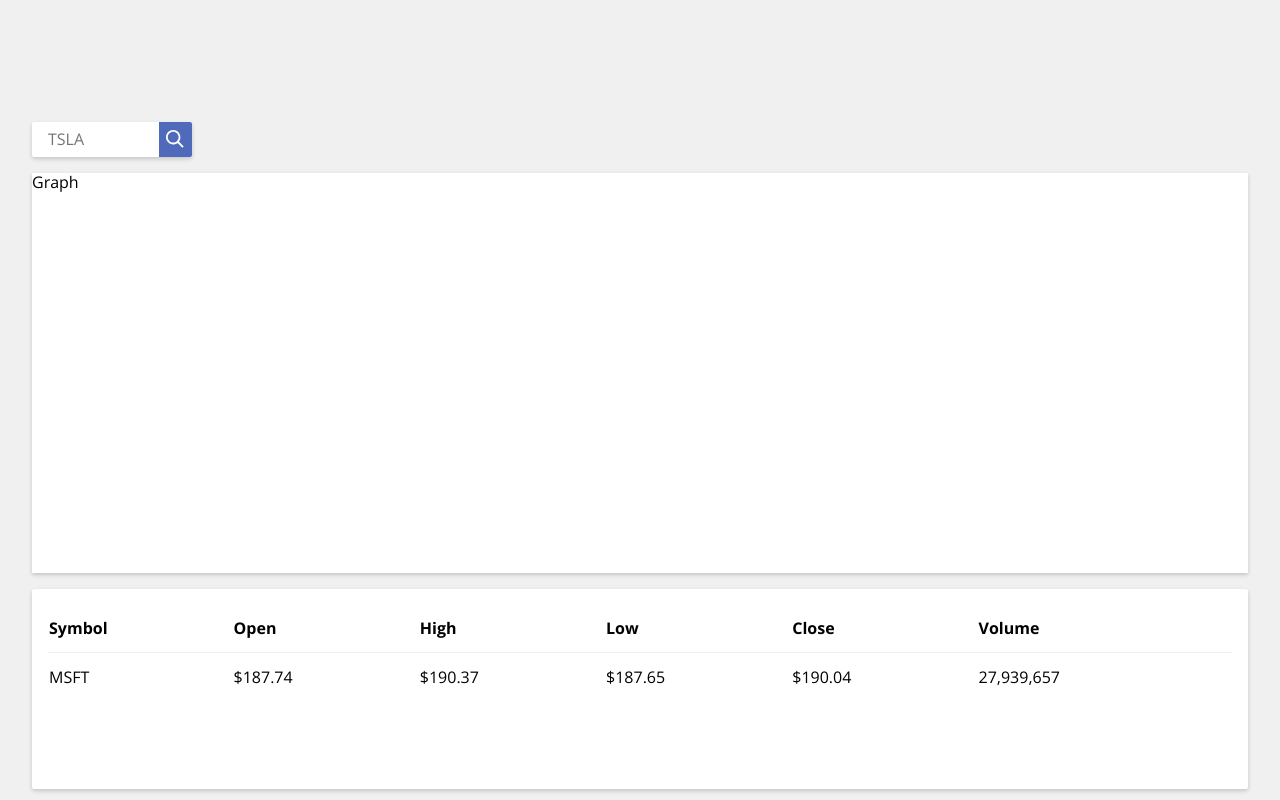
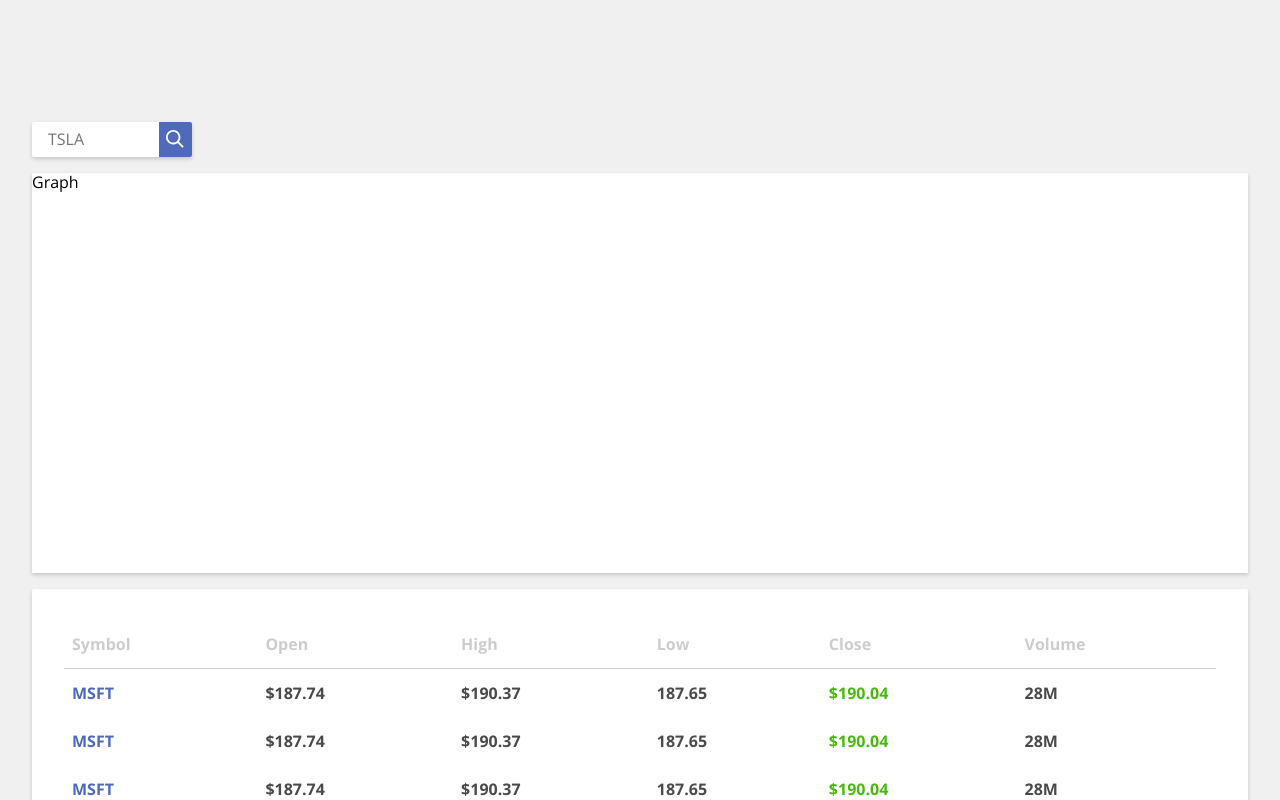
Before and after one commit to abohannon/stock-pool, a React (Create React App) app in the folder client/: page / in a window 1280 px wide. Shown: the top 800 px of the page. Built offline with nearby package versions, Linux system fonts and the light colour scheme.

Commit message:
Updated styling

```diff
--- a/client/src/components/StockItem.js
+++ b/client/src/components/StockItem.js
@@ -1,19 +1,45 @@
 import React from 'react';
 import styled from 'styled-components';
+import { BLUE, GREEN, RED, GREY, WHITE_ALT } from '../constants/style';
 
-const Item = styled.tr`
+const ItemWrapper = styled.tr`
   height: 3rem;
+  font-weight: bold;
+  color: ${GREY};
+
+  &:hover {
+    background-color: ${WHITE_ALT};
+  }
 `;
 
-const StockItem = () => (
-  <Item>
-    <td>MSFT</td>
-    <td>$187.74</td>
-    <td>$190.37</td>
-    <td>$187.65</td>
-    <td>$190.04</td>
-    <td>27,939,657</td>
-  </Item>
-);
+const StyledTd = styled.td`
+  padding: .5rem;
+`;
+
+const Symbol = styled.td`
+  color: ${BLUE};
+  padding: .5rem;
+`;
+
+const Close = styled.td`
+  color: ${props => (props.children > props.open ? GREEN : RED)};
+  padding: .5rem;
+`;
+
+const StockItem = (props) => {
+  const {
+    symbol, open, high, low, close, volume,
+  } = props;
+  return (
+    <ItemWrapper>
+      <Symbol>{symbol}</Symbol>
+      <StyledTd>{open}</StyledTd>
+      <StyledTd>{high}</StyledTd>
+      <StyledTd>{low}</StyledTd>
+      <Close open={open}>{close}</Close>
+      <StyledTd>{volume}</StyledTd>
+    </ItemWrapper>
+  );
+};
 
 export default StockItem;
--- a/client/src/components/StockList.js
+++ b/client/src/components/StockList.js
@@ -1,15 +1,14 @@
 import React from 'react';
 import styled from 'styled-components';
 import StockItem from './StockItem';
-import { BOX_SHADOW } from '../constants/style';
+import { BOX_SHADOW, GREY_EXTRA_LIGHT, GREY_LIGHTEST } from '../constants/style';
 
 const Wrapper = styled.div`
   width: 100%;
   margin-bottom: 1rem;
   background-color: white;
-  height: 200px;
   border-radius: 2px;
-  padding: 1rem;
+  padding: 2rem;
   box-sizing: border-box;
   box-shadow: ${BOX_SHADOW};
 `;
@@ -21,26 +20,51 @@
 
 const TableHeader = styled.tr`
   text-align: left;
-  border-bottom: 1px solid #f0f0f0;
+  border-bottom: 1px solid ${GREY_LIGHTEST};
   margin-bottom: .5rem;
   height: 3rem;
+  color: ${GREY_EXTRA_LIGHT}
 `;
+
+const StyledTh = styled.th`
+  padding: .5rem;
+`;
+
+const StockItemProps = {
+  symbol: 'MSFT',
+  open: '$187.74',
+  high: '$190.37',
+  low: '187.65',
+  close: '$190.04',
+  volume: '28M',
+};
+
+const renderStockItems = () => {
+  let count = 6;
+  const items = [];
+
+  while (count > 0) {
+    items.push(<StockItem {...StockItemProps} />);
+    count--;
+  }
+  return items;
+};
 
 const StockList = () => (
   <Wrapper>
     <Table>
       <thead>
         <TableHeader>
-          <th>Symbol</th>
-          <th>Open</th>
-          <th>High</th>
-          <th>Low</th>
-          <th>Close</th>
-          <th>Volume</th>
+          <StyledTh>Symbol</StyledTh>
+          <StyledTh>Open</StyledTh>
+          <StyledTh>High</StyledTh>
+          <StyledTh>Low</StyledTh>
+          <StyledTh>Close</StyledTh>
+          <StyledTh>Volume</StyledTh>
         </TableHeader>
       </thead>
       <tbody>
-        <StockItem />
+        {renderStockItems()}
       </tbody>
     </Table>
   </Wrapper>
--- a/client/src/constants/style.js
+++ b/client/src/constants/style.js
@@ -1,9 +1,14 @@
 export const WHITE = 'rgba(255, 255, 255, 1)';
+export const WHITE_ALT = '#f4f4f4';
 export const BLACK = 'rgba(1, 1, 1, 1)';
 export const GREY_DARK = '#222';
 export const GREY = '#4a4a4a';
 export const GREY_LIGHT = '#6e6e6e';
+export const GREY_EXTRA_LIGHT = 'rgba(0,0,0, .2)';
+export const GREY_LIGHTEST = 'rgba(0,0,0, .1)';
 export const BLUE = 'rgb(79, 106, 187)';
 export const BLUE_DARK = 'rgb(71,95,168)';
 export const BLUE_DARKEST = 'rgb(63,84,149)';
+export const GREEN = 'rgb(73, 185, 16)';
+export const RED = 'rgb(185, 49, 16)';
 export const BOX_SHADOW = '0px 2px 4px rgba(0,0,0,.18)';
```
